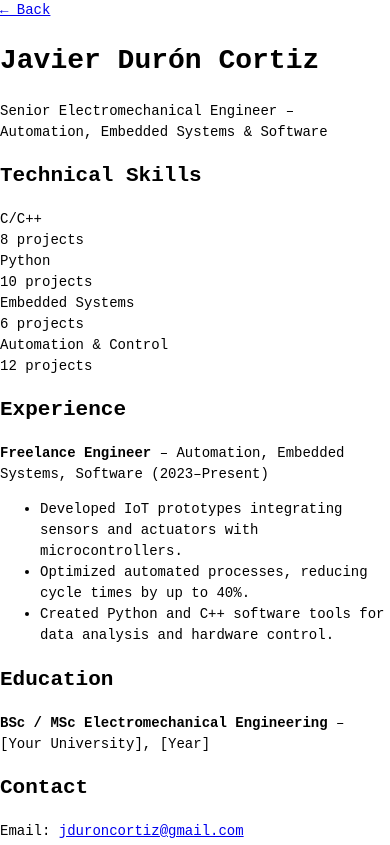
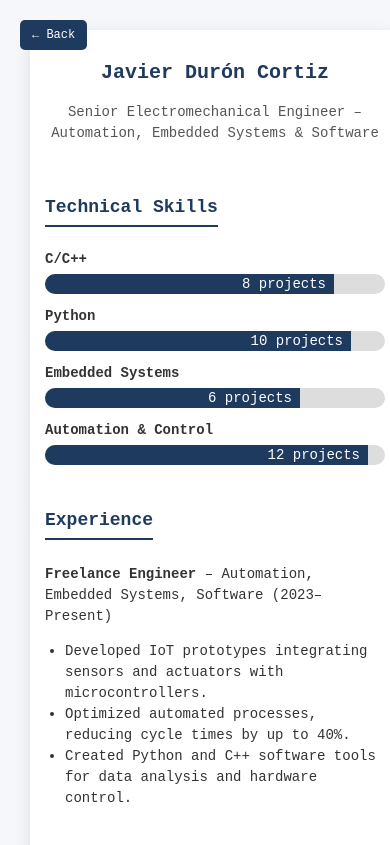
Before and after one commit to Jduroncortiz/jduroncortiz.github.io, a plain HTML site: page cv2.html in a window 390 px wide. Shown: the top 845 px of the page. Drawn offline with Linux system fonts and the light colour scheme.

Commit message:
Update style.css

```diff
--- a/style.css
+++ b/style.css
@@ -1,3 +1,6 @@
+/* ==============================
+   GLOBAL BASE STYLES
+============================== */
 * {
   box-sizing: border-box;
 }
@@ -12,7 +15,22 @@ body {
   line-height: 1.5;
   padding: 0;
   margin: 0;
+  background: #f5f7fa;
+  color: #333;
 }
+
+/* Links */
+a {
+  color: #1e3a5f;
+  text-decoration: none;
+}
+a:hover {
+  text-decoration: underline;
+}
+
+/* ==============================
+   HOMEPAGE STYLES
+============================== */
 
 .profile {
   max-width: 70rem;
@@ -28,10 +46,6 @@ body {
   margin: 0 3rem;
 }
 
-.profile__inner a {
-  color: #000;
-}
-
 .profile img {
   border-radius: 100%;
   display: block;
@@ -39,7 +53,6 @@ body {
   height: auto;
   width: 10rem;
   filter: grayscale(0%);
-
 }
 
 .profile h1 {
@@ -65,12 +78,6 @@ body {
   margin-top: 0;
 }
 
-.profile ul li a {
-  font-weight: bold;
-  text-decoration: none;
-  color: #000;
-}
-
 .profile ul li:after {
   content: ", ";
 }
@@ -79,6 +86,145 @@ body {
   content: "";
 }
 
-.profile ul li a:hover {
+/* ==============================
+   CV PAGE STYLES
+============================== */
+
+/* Back Button */
+.back-btn {
+  position: fixed;
+  top: 20px;
+  left: 20px;
+  background: #1e3a5f;
+  color: #fff;
+  padding: 8px 15px;
+  border-radius: 5px;
+  text-decoration: none;
+  font-size: 14px;
+  transition: background 0.3s ease;
+}
+.back-btn:hover {
+  background: #2b4f85;
+}
+
+/* CV Container */
+.cv-container {
+  max-width: 900px;
+  width: 100%;
+  background: white;
+  padding: 30px;
+  border-radius: 12px;
+  box-shadow: 0 4px 15px rgba(0,0,0,0.1);
+  animation: fadeIn 0.8s ease;
+  margin: 40px auto;
+}
+
+@keyframes fadeIn {
+  from { opacity: 0; transform: translateY(20px); }
+  to { opacity: 1; transform: translateY(0); }
+}
+
+/* CV Header */
+h1 {
+  text-align: center;
+  margin-bottom: 5px;
+  color: #1e3a5f;
+}
+p.subtitle {
+  text-align: center;
+  font-size: 16px;
+  color: #555;
+  margin-bottom: 20px;
+}
+
+/* Section titles */
+h2 {
+  color: #1e3a5f;
+  margin-top: 30px;
+  margin-bottom: 10px;
+  border-bottom: 2px solid #1e3a5f;
+  display: inline-block;
+  padding-bottom: 4px;
+}
+
+/* Skills */
+.skill {
+  margin: 12px 0;
+}
+.skill-name {
+  font-weight: bold;
+  margin-bottom: 4px;
+}
+.progress-container {
+  background: #ddd;
+  border-radius: 20px;
+  height: 20px;
+  overflow: hidden;
+}
+.progress-bar {
+  height: 100%;
+  background: #1e3a5f;
+  color: #fff;
+  text-align: right;
+  padding-right: 8px;
+  line-height: 20px;
+  width: 0;
+  animation: loadBar 2s forwards;
+}
+@keyframes loadBar {
+  from { width: 0; }
+  to { width: var(--progress); }
+}
+
+/* Lists */
+ul {
+  padding-left: 20px;
+}
+
+/* Contact links in CV */
+.contact a {
+  color: #1e3a5f;
+}
+.contact a:hover {
   text-decoration: underline;
 }
+
+/* ==============================
+   RESPONSIVE DESIGN
+============================== */
+@media (max-width: 768px) {
+  .cv-container {
+    padding: 20px;
+    margin: 20px;
+  }
+  h1 {
+    font-size: 22px;
+  }
+  h2 {
+    font-size: 18px;
+  }
+  .back-btn {
+    padding: 6px 12px;
+    font-size: 12px;
+  }
+  .profile {
+    position: static;
+    transform: none;
+    margin-top: 50px;
+  }
+}
+
+@media (max-width: 480px) {
+  body {
+    padding: 10px;
+  }
+  .cv-container {
+    padding: 15px;
+  }
+  h1 {
+    font-size: 20px;
+  }
+  p.subtitle {
+    font-size: 14px;
+  }
+}
```
